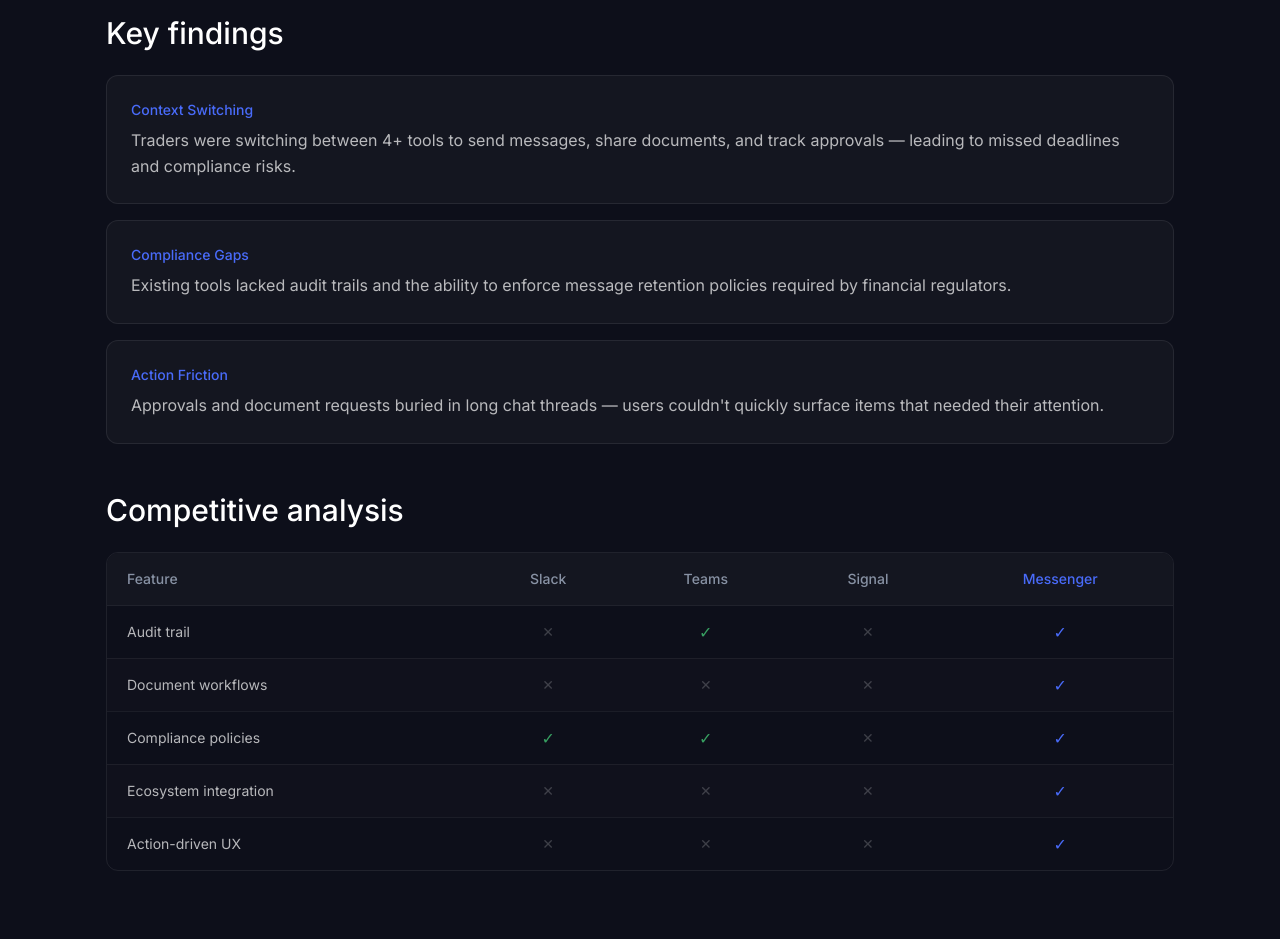
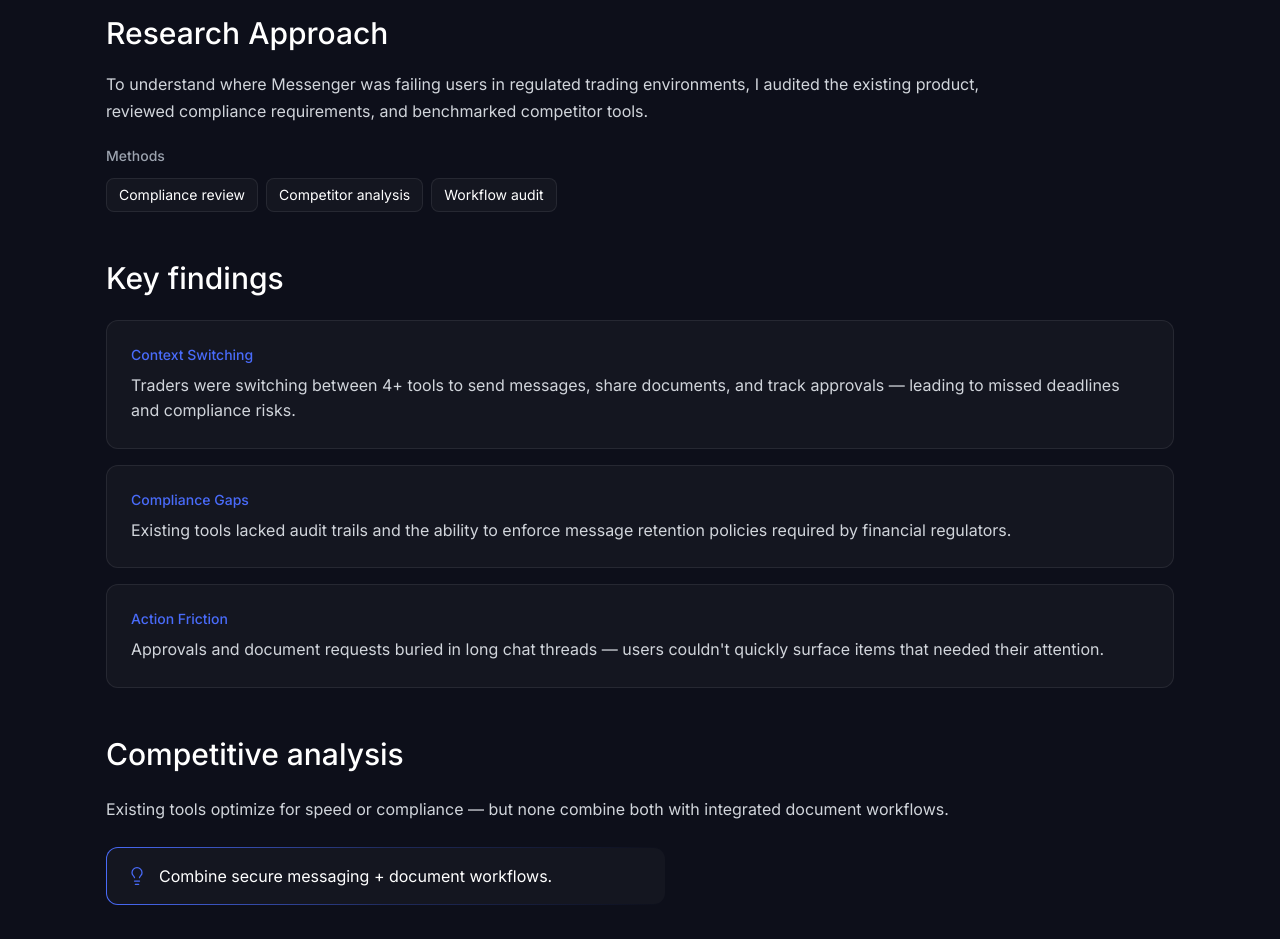
Before and after one commit to AlonaRyzhenko/alyona-portfolio, a Next.js app: page /work/messenger in a window 1280 px wide. Shown: the part 2420-3359 px from the top of the page. Built offline with nearby package versions, Linux system fonts and the light colour scheme.

Commit message:
Research section: approach block, opportunity card, table label and colors

```diff
--- a/app/work/messenger/MessengerCaseStudy.tsx
+++ b/app/work/messenger/MessengerCaseStudy.tsx
@@ -2,7 +2,7 @@
 
 import { motion } from "framer-motion";
 import Link from "next/link";
-import { Search, BarChart3, Network, CircleCheck } from "lucide-react";
+import { Search, BarChart3, Network, CircleCheck, Lightbulb } from "lucide-react";
 
 const COVER_IMG = "/messenger.png";
 
@@ -278,7 +278,7 @@
                       <h3 className="text-base font-medium text-white mb-2">
                         {step.title}
                       </h3>
-                      <p className="text-[#8892a4] text-sm leading-[1.6]">{step.desc}</p>
+                      <p className="text-[#D1D5DB] text-sm leading-[1.6]">{step.desc}</p>
                     </div>
                     <div className="flex flex-wrap gap-2 mt-1">
                       {step.tags.map((tag) => (
@@ -307,6 +307,25 @@
               viewport={{ once: true, margin: "-80px" }}
               className="flex flex-col gap-12"
             >
+              <motion.div variants={stagger} className="flex flex-col gap-5">
+                <motion.h2 variants={fadeUp} className="text-3xl font-medium text-white">
+                  Research Approach
+                </motion.h2>
+                <motion.p variants={fadeUp} className="text-[#D1D5DB] text-base leading-[1.7] max-w-[880px]">
+                  To understand where Messenger was failing users in regulated trading environments, I audited the existing product, reviewed compliance requirements, and benchmarked competitor tools.
+                </motion.p>
+                <motion.div variants={fadeUp} className="flex flex-col gap-3">
+                  <h3 className="text-[#9CA3AF] text-sm font-medium">Methods</h3>
+                  <div className="flex flex-wrap gap-2">
+                    {["Compliance review", "Competitor analysis", "Workflow audit"].map((m) => (
+                      <span key={m} className="px-3 py-1.5 rounded-lg bg-card border border-white/[0.08] text-white text-sm">
+                        {m}
+                      </span>
+                    ))}
+                  </div>
+                </motion.div>
+              </motion.div>
+
               <motion.div variants={stagger} className="flex flex-col gap-6">
                 <motion.h2 variants={fadeUp} className="text-3xl font-medium">
                   Key findings
@@ -321,7 +340,7 @@
                       <h3 className="text-accent text-sm font-medium mb-2">
                         {f.label}
                       </h3>
-                      <p className="text-white/70 text-base leading-[1.6]">{f.text}</p>
+                      <p className="text-[#D1D5DB] text-base leading-[1.6]">{f.text}</p>
                     </motion.div>
                   ))}
                 </div>
@@ -332,6 +351,16 @@
                 <motion.h2 variants={fadeUp} className="text-3xl font-medium mb-6">
                   Competitive analysis
                 </motion.h2>
+                <motion.p variants={fadeUp} className="text-[#D1D5DB] text-base leading-[1.7] max-w-[880px] mb-6">
+                  Existing tools optimize for speed or compliance — but none combine both with integrated document workflows.
+                </motion.p>
+                <motion.div variants={fadeUp} className="rounded-xl p-[1px] bg-gradient-to-r from-accent via-accent/30 to-transparent mb-8 max-w-[560px]">
+                  <div className="rounded-[11px] bg-card px-5 py-4 flex items-center gap-3">
+                    <Lightbulb className="w-5 h-5 text-accent flex-shrink-0" strokeWidth={1.5} />
+                    <span className="text-white text-base">Combine secure messaging + document workflows.</span>
+                  </div>
+                </motion.div>
+                <h3 className="text-[#9CA3AF] text-sm font-medium mb-4">Competitor Comparison</h3>
                 <motion.div
                   variants={fadeUp}
                   className="rounded-xl border border-white/[0.08] overflow-hidden"
@@ -362,7 +391,7 @@
                             i % 2 === 0 ? "" : "bg-card/40"
                           }`}
                         >
-                          <td className="px-5 py-3.5 text-white/70">{row.feature}</td>
+                          <td className="px-5 py-3.5 text-[#D1D5DB]">{row.feature}</td>
                           {[row.slack, row.teams, row.signal, row.messenger].map(
                             (val, ci) => (
                               <td key={ci} className="text-center px-5 py-3.5">
```
